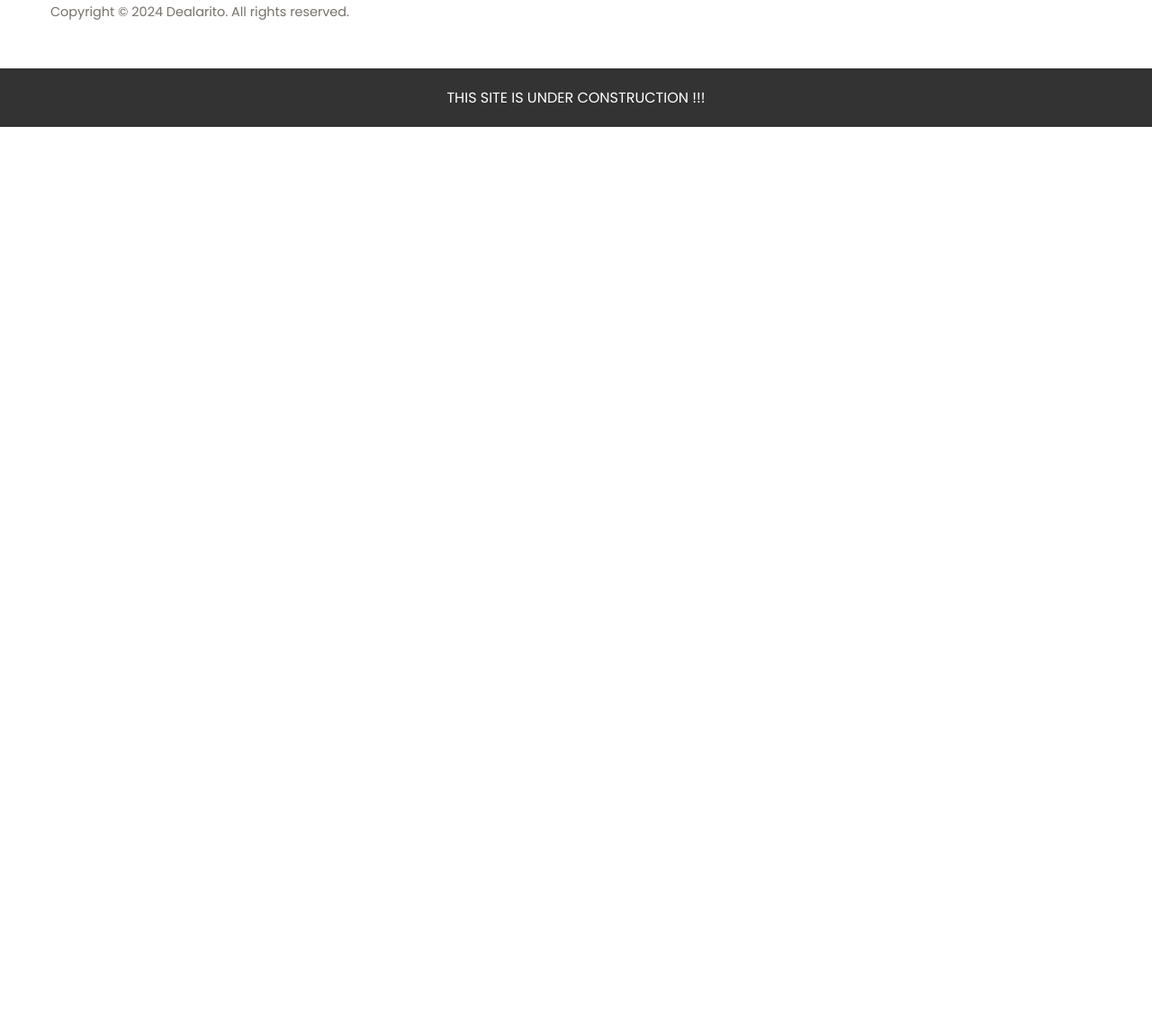
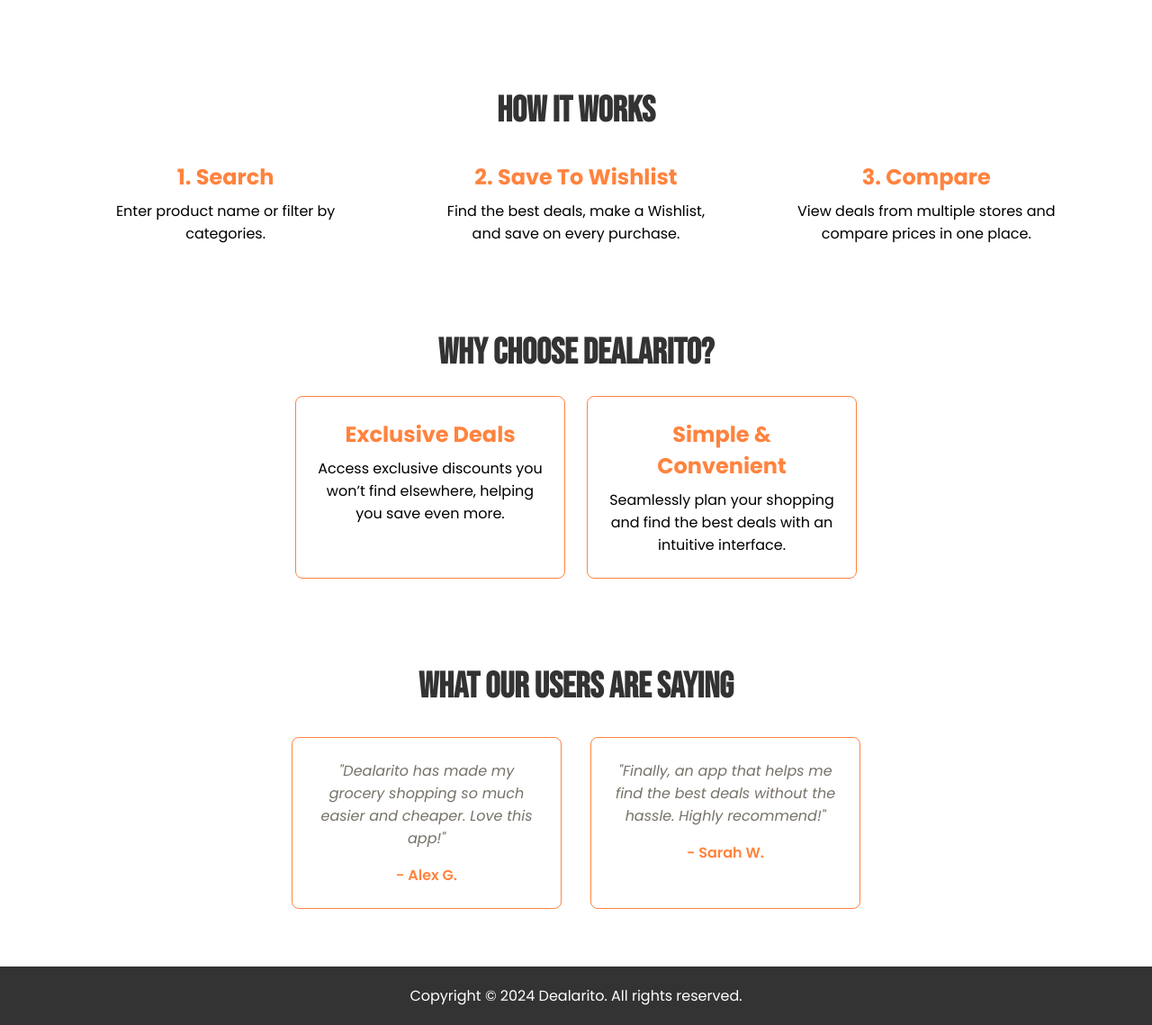
Before and after one commit to four-frijoles/landing_page, a plain HTML site: page index.html in a window 1280 px wide. Shown: the part 323-1462 px from the top of the page at 90% size. Before the commit the page ends 800 px from the top, so only its background shows below. Drawn offline with Linux system fonts and the light colour scheme.

Commit message:
Fully developed landing page

```diff
--- a/index.html
+++ b/index.html
@@ -15,28 +15,72 @@
                 <a href="https://app.dealarito.club">Dealarito<span></a>
             </div>
         </div>
-
         <div class="nav__btns">
             <button class="btn sign__in"><a href="https://app.dealarito.club" class="app-link" target="_blank"
                     style="color: white;">Check Out the App</a></button>
         </div>
     </nav>
+
     <header class="header__container">
         <div class="header__content">
-            <h1>LET'S FIND NEW DEALS!<br /></h1>
+            <h1>LET'S FIND NEW DEALS!</h1>
             <p>
-                Dealarito is a grocery-first deals aggregator app designed to help you find
-                the best deals on groceries with ease.
-                This app was made by <strong>Frijoles</strong> to make shopping smarter and save you money.
+                Dealarito is a grocery-first deals aggregator app designed to help you find the best deals on groceries
+                with ease. This app was made by <strong>Frijoles</strong> to make shopping smarter and save you money.
             </p>
-            <div class="bar">
-                Copyright © 2024 Dealarito. All rights reserved.
+        </div>
+    </header>
+
+    <section class="how-it-works">
+        <h2>How It Works</h2>
+        <div class="steps">
+            <div class="step">
+                <h3>1. Search</h3>
+                <p>Enter product name or filter by categories.</p>
+            </div>
+            <div class="step">
+                <h3>2. Save To Wishlist</h3>
+                <p>Find the best deals, make a Wishlist, and save on every purchase.</p>
+            </div>
+            <div class="step">
+                <h3>3. Compare</h3>
+                <p>View deals from multiple stores and compare prices in one place.</p>
             </div>
         </div>
-    </header>
+    </section>
+
+    <section class="benefits">
+        <h2>Why Choose Dealarito?</h2>
+        <div class="benefit-cards">
+            <div class="benefit-card">
+                <h3>Exclusive Deals</h3>
+                <p>Access exclusive discounts you won’t find elsewhere, helping you save even more.</p>
+            </div>
+            <div class="benefit-card">
+                <h3>Simple & Convenient</h3>
+                <p>Seamlessly plan your shopping and find the best deals with an intuitive interface.</p>
+            </div>
+        </div>
+    </section>
+
+    <!-- Testimonials Section -->
+    <section class="testimonials">
+        <h2>What Our Users Are Saying</h2>
+        <div class="testimonial-container">
+            <div class="testimonial">
+                <p>"Dealarito has made my grocery shopping so much easier and cheaper. Love this app!"</p>
+                <h4>- Alex G.</h4>
+            </div>
+            <div class="testimonial">
+                <p>"Finally, an app that helps me find the best deals without the hassle. Highly recommend!"</p>
+                <h4>- Sarah W.</h4>
+            </div>
+        </div>
+    </section>
+
     <footer>
         <div class="container">
-            <p>THIS SITE IS UNDER CONSTRUCTION !!!</p>
+            <p>Copyright © 2024 Dealarito. All rights reserved.</p>
         </div>
     </footer>
 </body>
--- a/styles.css
+++ b/styles.css
@@ -8,6 +8,99 @@
     --white: #ffffff;
     --max-width: 1200px;
     --header-font: "Bebas Neue", sans-serif;
+}
+
+.benefits {
+    max-width: var(--max-width);
+    margin: 2rem auto;
+    padding: 2rem 1rem;
+    text-align: center;
+}
+
+.benefits h2 {
+    font-family: var(--header-font);
+    color: var(--text-dark);
+    font-size: 2.5rem;
+    margin-bottom: 1.5rem;
+}
+
+.benefit-cards {
+    display: flex;
+    gap: 1.5rem;
+    justify-content: center;
+    flex-wrap: wrap;
+    margin-top: 1rem;
+}
+
+.benefit-card {
+    max-width: 300px;
+    padding: 1.5rem;
+    border: 1px solid var(--primary-color);
+    border-radius: 8px;
+    background-color: var(--white);
+    text-align: center;
+}
+
+.benefit-card h3 {
+    font-size: 1.5rem;
+    color: var(--primary-color);
+    margin-bottom: 0.5rem;
+}
+
+.how-it-works, .testimonials {
+    max-width: var(--max-width);
+    margin: 2rem auto;
+    padding: 2rem 1rem;
+    text-align: center;
+}
+
+.how-it-works h2, .testimonials h2 {
+    font-family: var(--header-font);
+    color: var(--text-dark);
+    font-size: 2.5rem;
+    margin-bottom: 1rem;
+}
+
+.steps {
+    display: flex;
+    justify-content: space-around;
+    margin-top: 2rem;
+}
+
+.step {
+    max-width: 300px;
+}
+
+.step h3 {
+    color: var(--primary-color);
+    font-size: 1.5rem;
+    margin-bottom: 0.5rem;
+}
+
+.testimonial-container {
+    display: flex;
+    gap: 2rem;
+    justify-content: center;
+    margin-top: 2rem;
+}
+
+.testimonial {
+    max-width: 300px;
+    padding: 1.5rem;
+    border: 1px solid var(--primary-color);
+    border-radius: 8px;
+    background-color: var(--white);
+}
+
+.testimonial p {
+    font-style: italic;
+    color: var(--text-light);
+}
+
+.testimonial h4 {
+    margin-top: 1rem;
+    color: var(--primary-color);
+    font-weight: 600;
 }
 
 footer {
@@ -43,10 +136,10 @@ body {
 .header__container {
     max-width: var(--max-width);
     margin: auto;
-    padding-block: 8rem 2rem;
+    padding-block: 4rem 1rem;
     padding-inline: 1rem;
     display: grid;
-    gap: 2rem;
+    gap: 1rem;
     overflow-x: hidden;
 }
 
```
